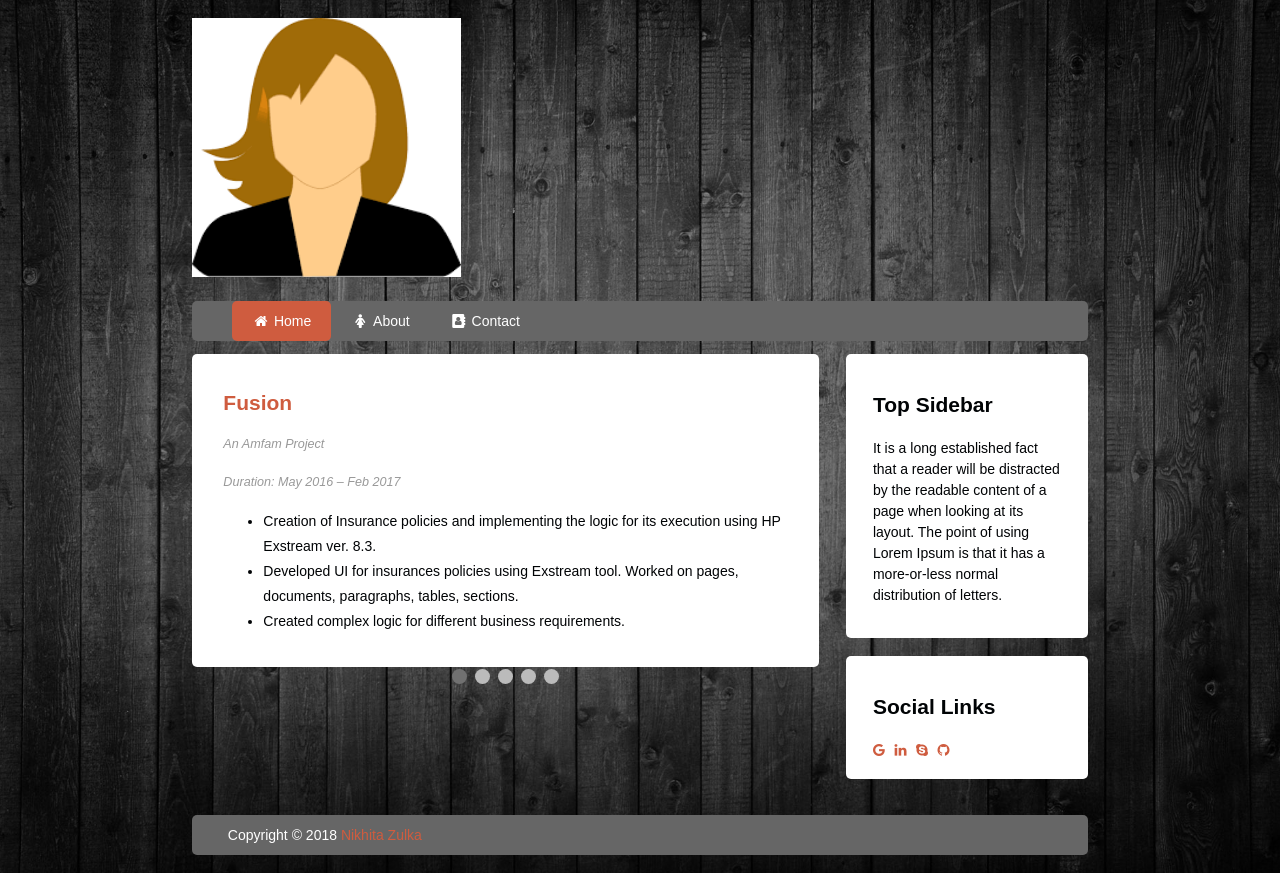
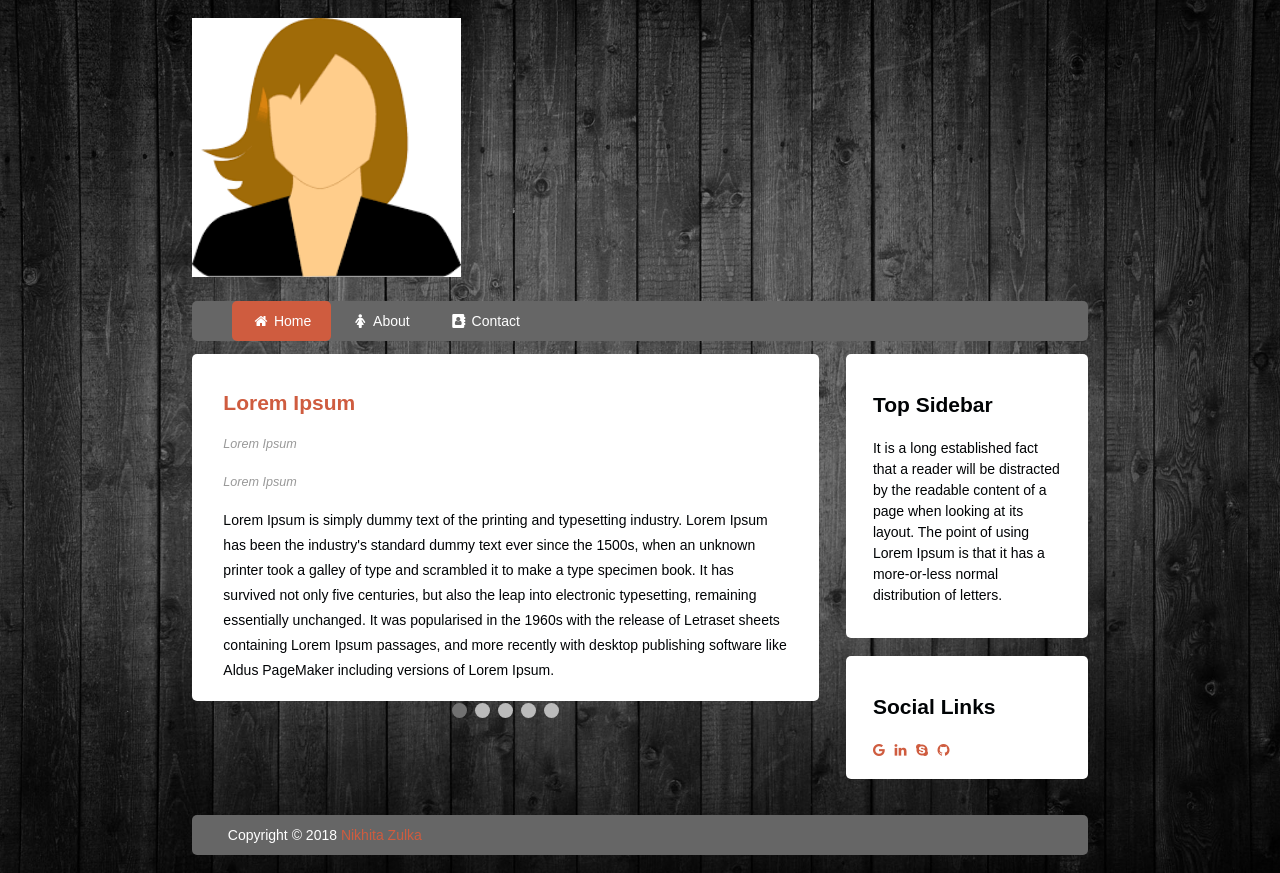
Before and after one commit to nikx12/nikx12.github.io, a plain HTML site: page index.html in a window 1280 px wide. Drawn offline with nearby package versions, Linux system fonts and the light colour scheme.

Commit message:
Update index.html

```diff
--- a/index.html
+++ b/index.html
@@ -30,23 +30,17 @@
 
  				<header>
  					<h2>
- 						<a href="#" title="First Post">Fusion</a>
+ 						<a href="#" title="First Post">Lorem Ipsum</a>
  					</h2>
 				 </header>
 
  			<footer>
- 				<p class="post-info">An Amfam Project</p>
- 				<p class="post-info">Duration: May 2016 – Feb 2017</p>
+ 				<p class="post-info">Lorem Ipsum</p>
+ 				<p class="post-info">Lorem Ipsum</p>
 
  			</footer>
  			<content>
- 				<p><ul>
- 					<li>Creation of Insurance policies and implementing the logic for its execution using HP Exstream ver. 8.3.</li>
- 					<li>Developed UI for insurances policies using Exstream tool. Worked on pages, documents, paragraphs, tables, sections.</li>
- 					<li>Created complex logic for different business requirements.</li>
-
- 				</ul></p>
-
+ 				Lorem Ipsum is simply dummy text of the printing and typesetting industry. Lorem Ipsum has been the industry's standard dummy text ever since the 1500s, when an unknown printer took a galley of type and scrambled it to make a type specimen book. It has survived not only five centuries, but also the leap into electronic typesetting, remaining essentially unchanged. It was popularised in the 1960s with the release of Letraset sheets containing Lorem Ipsum passages, and more recently with desktop publishing software like Aldus PageMaker including versions of Lorem Ipsum.
  			</content>
  			<!-- <div class="text" style="color: blue">Caption</div> -->
  			</article>
@@ -56,22 +50,35 @@
  				 <!-- <div class="numbertext" style="color: blue">2 / 2</div> -->
  				<header>
  					<h2>
- 						<a href="#first" title="Second Post" class="">MINDI</a>
+ 						<a href="#first" title="Second Post" class="">Lorem Ipsum</a>
  					</h2>
  				</header>
 
  			<footer>
- 					<p class="post-info">An Amfam Project</p>
-	 				<p class="post-info">Duration: March 2017 – March 2018</p>
+ 					<p class="post-info">Lorem Ipsum</p>
+	 				<p class="post-info">Lorem Ipsum</p>
 
  			</footer>
  			<content>
+ 				<p>Lorem IpsumLorem IpsumLorem IpsumLorem IpsumLorem IpsumLorem IpsumLorem IpsumLorem IpsumLorem IpsumLorem IpsumLorem IpsumLorem IpsumLorem IpsumLorem IpsumLorem IpsumLorem IpsumLorem Ipsum</p>
+ 			</content>
+ 			<!-- <div class="text" style="color: blue">Caption</div> -->
+			 </article>
+			 <article class="bottomContent mySlides fade">
+ 				 <!-- <div class="numbertext" style="color: blue">2 / 2</div> -->
+ 				<header>
+ 					<h2>
+ 						<a href="" title="Third Post">Lorem Ipsum</a>
+ 					</h2>
+ 				</header>
+
+ 			<footer>
+ 				<p class="post-info">Lorem Ipsum</p>
+ 				<p class="post-info">Lorem Ipsum</p>
+ 			</footer>
+ 			<content>
  				<p><ul>
- 					<li>Created policy forms for different policy forms and wrote complex logic for their execution using Exstream tool.</li>
- 					<li>Developed UI for insurances policies using Exstream tool. Worked on pages, documents, paragraphs, tables, sections.</li>
- 					<li>It also involved updating the existing functionality and adding support for different output formats like PDF and for archiving.</li>
- 					<li>Worked on live forms.</li>
-
+ 					Lorem IpsumLorem IpsumLorem IpsumLorem IpsumLorem IpsumLorem IpsumLorem IpsumLorem IpsumLorem IpsumLorem IpsumLorem IpsumLorem IpsumLorem IpsumLorem Ipsum
  				</ul></p>
  			</content>
  			<!-- <div class="text" style="color: blue">Caption</div> -->
@@ -80,41 +87,16 @@
  				 <!-- <div class="numbertext" style="color: blue">2 / 2</div> -->
  				<header>
  					<h2>
- 						<a href="" title="Third Post">Customer Excellence Phase3</a>
+ 						<a href="" title="Fourth Post">Lorem Ipsum</a>
  					</h2>
  				</header>
 
  			<footer>
- 				<p class="post-info">An Amfam Project</p>
- 				<p class="post-info">Duration: May 2017 – October 2017</p>
+ 				<p class="post-info">Lorem Ipsum</p>
+ 				<p class="post-info">Lorem Ipsum</p>
  			</footer>
  			<content>
- 				<p><ul>
- 					<li>Involved migrating applications from one database to another and merging 2 applications into one and simultaneously updating the logic, data files, output queues and archival process.</li>
- 					<li>taking care of the overall output in the desired format.</li>
- 					<li>It also involved creating archival process and supported output formats like PDF, AFP and RTF.</li>
- 				</ul></p>
- 			</content>
- 			<!-- <div class="text" style="color: blue">Caption</div> -->
-			 </article>
-			 <article class="bottomContent mySlides fade">
- 				 <!-- <div class="numbertext" style="color: blue">2 / 2</div> -->
- 				<header>
- 					<h2>
- 						<a href="" title="Fourth Post">Pocket News</a>
- 					</h2>
- 				</header>
-
- 			<footer>
- 				<p class="post-info">Vocational Project</p>
- 				<p class="post-info">Duration: July 2015–Dec 2015</p>
- 			</footer>
- 			<content>
- 				<p>This project is based on third party news portal. It has following two sections:<ul>
- 					<li>Website</li>
- 					<li>Windows phone application</li>
-
- 				</ul></p>
+ 				<p>Lorem Ipsum is simply dummy text of the printing and typesetting industry. Lorem Ipsum has been the industry's standard dummy text ever since the 1500s, when an unknown printer took a galley of type and scrambled it to make a type specimen book. It has survived not only five centuries, but also the leap into electronic typesetting, remaining essentially unchanged. It was popularised in the 1960s with the release of Letraset sheets containing Lorem Ipsum passages, and more recently with desktop publishing software like Aldus PageMaker including versions of Lorem Ipsum.</p>
  			</content>
  			<!-- <div class="text" style="color: blue">Caption</div> -->
 			 </article>
@@ -123,20 +105,16 @@
  				 <!-- <div class="numbertext" style="color: blue">2 / 2</div> -->
  				<header>
  					<h2>
- 						<a href="" title="Fifth Post">Freelance Billing</a>
+ 						<a href="" title="Fifth Post">Lorem Ipsum</a>
  					</h2>
  				</header>
 
  			<footer>
- 				<p class="post-info">Vocational Project</p>
- 				<p class="post-info">Duration: Jan 2013–May 2013</p>
+ 				<p class="post-info">Lorem Ipsum</p>
+ 				<p class="post-info">Lorem Ipsum</p>
  			</footer>
  			<content>
- 				<p>It has 2 interfaces:<ul>
- 					<li>Client-Server Interface</li>
- 					<li>Web Interface</li>
-
- 				</ul></p>
+ 				<p>Lorem Ipsum</p>
  			</content>
  			<!-- <div class="text" style="color: blue">Caption</div> -->
 			 </article>
```
